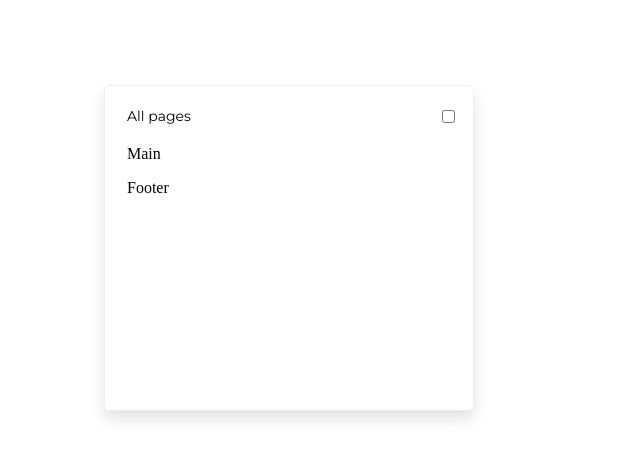
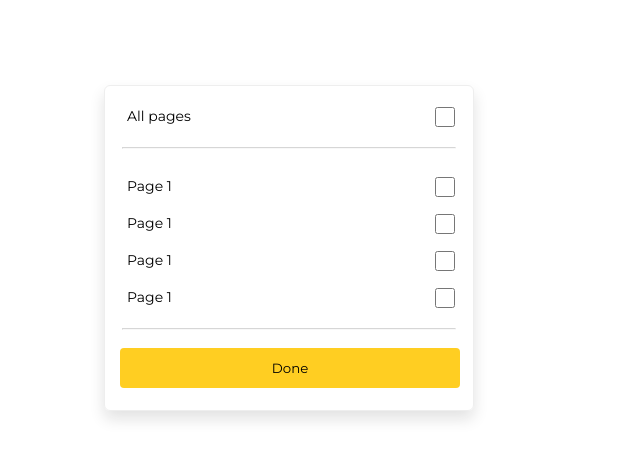
Before and after one commit to ehmaddd/ellty_test, a plain HTML site: page index.html in a window 1280 px wide. Shown: the whole page, without its empty margins (0-640 px from the left). Drawn offline with Linux system fonts and the light colour scheme.

Commit message:
Adjust footer

```diff
--- a/index.html
+++ b/index.html
@@ -11,10 +11,31 @@
   <div class="frame">
     <div class="header">
       <h3 class="title">All pages</h3>
-      <input type="checkbox">
+      <input type="checkbox" class="check">
     </div>
-    <div class="main">Main</div>
-    <div class="footer">Footer</div>
+    <hr>
+    <div class="main">
+      <div class="page">
+        <h3 class="title">Page 1</h3>
+        <input type="checkbox" class="check">
+      </div>
+      <div class="page">
+        <h3 class="title">Page 1</h3>
+        <input type="checkbox" class="check">
+      </div>
+      <div class="page">
+        <h3 class="title">Page 1</h3>
+        <input type="checkbox" class="check">
+      </div>
+      <div class="page">
+        <h3 class="title">Page 1</h3>
+        <input type="checkbox" class="check">
+      </div>
+    </div>
+    <hr>
+    <div class="footer">
+      <button class="done">Done</button>
+    </div>
   </div>
 </body>
 </html>
--- a/style.css
+++ b/style.css
@@ -28,10 +28,47 @@
   line-height: 18.2px;
 }
 
+hr {
+  color: gainsboro;
+  opacity: 0.4;
+  width: 90%;
+  margin-top: 10px;
+  margin-bottom: 10px;
+}
+
+.page {
+  height: 25px;
+  display: flex;
+  justify-content: space-between;
+  margin-top: 7px;
+}
+
 .main {
+  display: flex;
+  flex-direction: column;
+  gap: 5px;
   padding: 8px 15px 8px 22px;
 }
 
 .footer {
-  padding: 8px 15px 8px 22px;
+  padding: 8px 15px 8px 15px;
 }
+
+button {
+  width: 340px;
+  height: 40px;
+  top: 20px;
+  padding: 10px 20px 10px 20px;
+  font-family: 'Montserrat', sans-serif;
+  border-radius: 4px;
+  border: none;
+  background: #FFCE22;
+}
+
+.check {
+  width: 20px;
+  height: 20px;
+  border: 1px solid #ccc;
+  border-radius: 4px;
+  background-color: #fff;
+}
```
